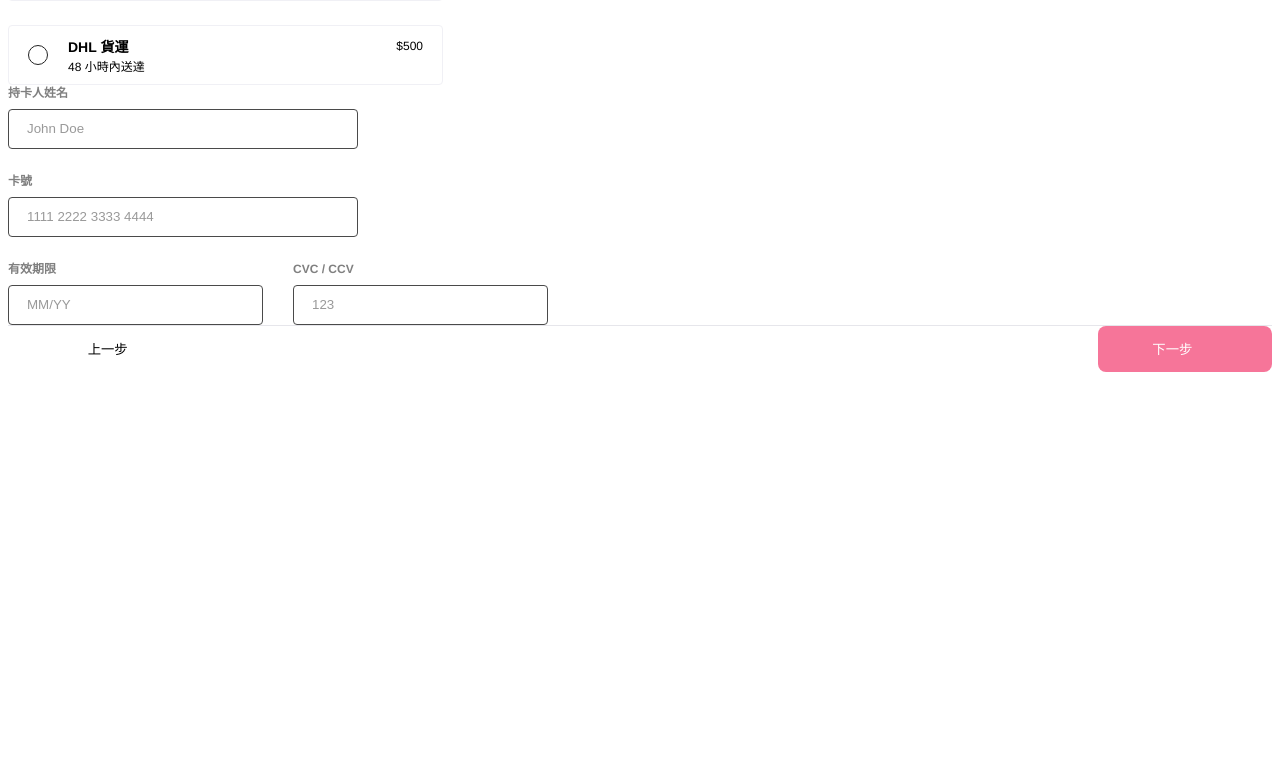
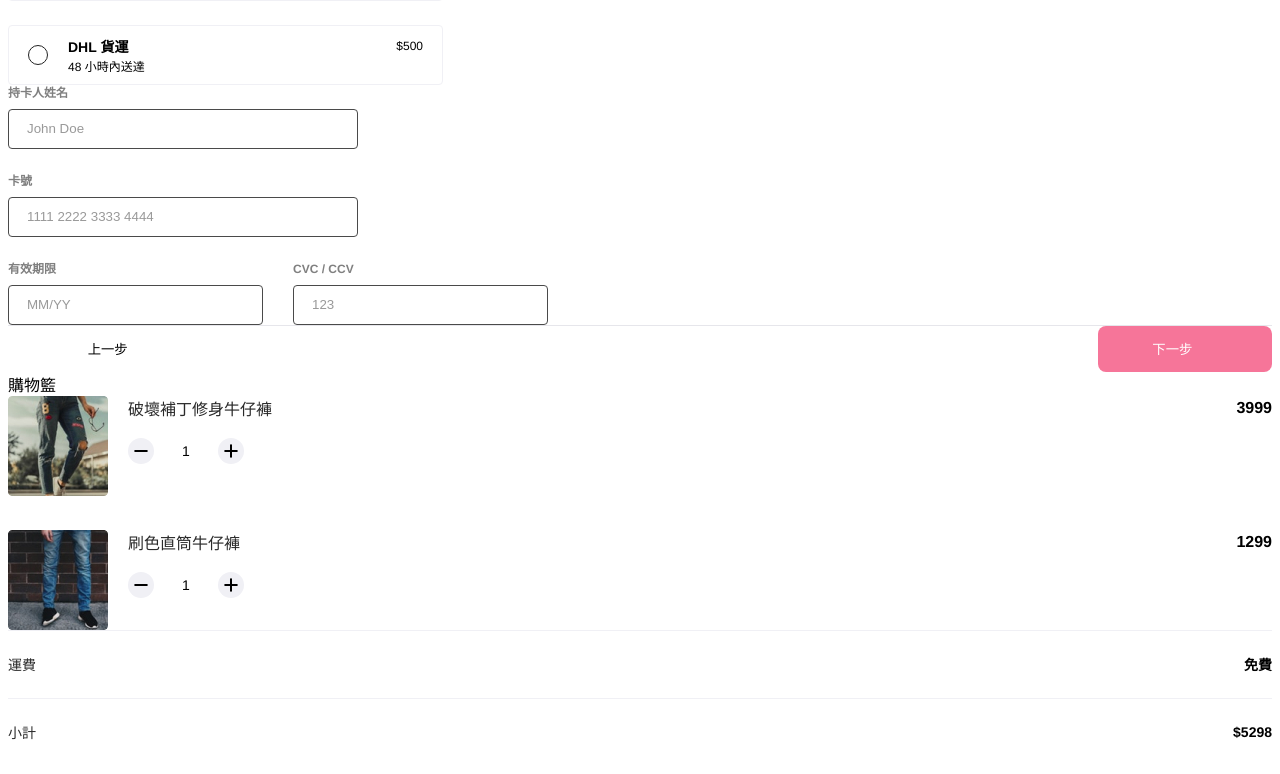
Before and after one commit to deleav/alpha-cart-react, a React (Create React App) app: page / in a window 1280 px wide. Shown: the part 481-1255 px from the top of the page. Before the commit the page ends 861 px from the top, so only its background shows below. Built offline with nearby package versions, Linux system fonts and the light colour scheme; some icons are missing.

Commit message:
feat: add Cart

```diff
--- a/jsconfig.json
+++ b/jsconfig.json
@@ -1,6 +1,6 @@
 {
   "compilerOptions": {
-    "module": "es6",
+    "module": "esnext",
     "target": "es6",
     "jsx": "react-jsx",
     "checkJs": true,
--- a/src/App.js
+++ b/src/App.js
@@ -1,4 +1,5 @@
 import styles from './app.module.css';
+import Cart from './components/cart/Cart';
 import PaymentInfo from './components/checkoutStep/PaymentInfo';
 import ShippingInfo from './components/checkoutStep/ShippingInfo';
 import ShippingMethod from './components/checkoutStep/ShippingMethod';
@@ -13,6 +14,7 @@ function App() {
       <ShippingMethod />
       <PaymentInfo />
       <Footer />
+      <Cart shippingFee={0} onChange={() => {}} />
     </div>
   );
 }
--- /dev/null
+++ b/src/components/cart/Cart.jsx
@@ -0,0 +1,82 @@
+import PropTypes from 'prop-types';
+import { useState } from 'react';
+
+import product1 from '../../assets/product1.jpg';
+import product2 from '../../assets/product2.jpg';
+import getPriceText from '../../utils/getPriceText';
+import Item from './Item';
+import PriceRow from './PriceRow';
+
+const defaultItems = [
+  {
+    imgSrc: product1,
+    title: '破壞補丁修身牛仔褲',
+    amount: 1,
+    price: 3999,
+  },
+  {
+    imgSrc: product2,
+    title: '刷色直筒牛仔褲',
+    amount: 1,
+    price: 1299,
+  },
+];
+
+function getPrice(items) {
+  return items.reduce((acc, cur) => {
+    return (acc += cur.amount * cur.price);
+  }, 0);
+}
+
+export default function Cart({ shippingFee, onChange }) {
+  const [items, setItems] = useState(defaultItems);
+  const price = getPrice(items);
+  const priceText = getPriceText(price + shippingFee);
+  const shippingFeeText = getPriceText(shippingFee);
+
+  const handleItemUpdate = (items) => {
+    setItems([...items]);
+    const price = getPrice(items);
+    const total = price + shippingFee;
+
+    onChange(total);
+  };
+
+  function increaseAmount(index) {
+    items[index].amount++;
+    handleItemUpdate(items);
+  }
+
+  function decreaseAmount(index) {
+    if (items[index].amount > 1) {
+      items[index].amount--;
+      handleItemUpdate(items);
+    }
+  }
+
+  return (
+    <div id="cart-main">
+      <div className="title-container">購物籃</div>
+      <div className="items-container">
+        {items.map((item, index) => (
+          <Item
+            key={index}
+            index={index}
+            {...item}
+            onIncrease={increaseAmount}
+            onDecrease={decreaseAmount}
+          />
+        ))}
+      </div>
+      <div className="footer-container">
+        <PriceRow title="運費" price={shippingFeeText} />
+        <PriceRow title="小計" price={priceText} />
+      </div>
+    </div>
+  );
+}
+
+Cart.propTypes = {
+  shippingFee: PropTypes.number.isRequired,
+  onChange: PropTypes.func.isRequired,
+};
--- /dev/null
+++ b/src/components/cart/Item.jsx
@@ -0,0 +1,47 @@
+import classNames from 'classnames';
+import PropTypes from 'prop-types';
+
+import styles from './item.module.css';
+
+export default function Item({
+  imgSrc,
+  title,
+  price,
+  amount,
+  index,
+  onDecrease,
+  onIncrease,
+}) {
+  return (
+    <div className={styles.itemMain}>
+      <div className={styles.imgArea}>
+        <img src={imgSrc} alt="" className={styles.img} />
+      </div>
+      <div className={styles.titleArea}>
+        <div className={styles.title}>{title}</div>
+        <div className={styles.price}>{price}</div>
+      </div>
+      <div className={styles.amountArea}>
+        <div
+          className={classNames(styles.counter, styles.minus)}
+          onClick={() => onDecrease(index)}
+        />
+        {amount}
+        <div
+          className={classNames(styles.counter, styles.plus)}
+          onClick={() => onIncrease(index)}
+        />
+      </div>
+    </div>
+  );
+}
+
+Item.propTypes = {
+  imgSrc: PropTypes.string.isRequired,
+  title: PropTypes.string.isRequired,
+  price: PropTypes.number.isRequired,
+  amount: PropTypes.number.isRequired,
+  index: PropTypes.number.isRequired,
+  onDecrease: PropTypes.func.isRequired,
+  onIncrease: PropTypes.func.isRequired,
+};
--- /dev/null
+++ b/src/components/cart/PriceRow.jsx
@@ -0,0 +1,17 @@
+import PropTypes from 'prop-types';
+
+import styles from './priceRow.module.css';
+
+export default function PriceRow({ title, price }) {
+  return (
+    <div className={styles.priceRowMain}>
+      <div className={styles.title}>{title}</div>
+      <div className={styles.price}>{price}</div>
+    </div>
+  );
+}
+
+PriceRow.propTypes = {
+  title: PropTypes.string.isRequired,
+  price: PropTypes.string.isRequired,
+};
--- /dev/null
+++ b/src/components/cart/item.module.css
@@ -0,0 +1,91 @@
+.itemMain {
+  display: grid;
+  grid-template-rows: 24px 18px 26px;
+  grid-template-columns: 100px 20px 1fr;
+  grid-template-areas:
+    'img . title'
+    'img . .'
+    'img . amount';
+  height: 100px;
+  margin-bottom: 34px;
+  color: #000;
+}
+.itemMain:last-child {
+  margin-bottom: 0;
+}
+.imgArea {
+  grid-area: img;
+  border-radius: 4px;
+  overflow: hidden;
+  height: 100px;
+  width: 100px;
+}
+.img {
+  display: block;
+  width: 100%;
+  height: 100%;
+  object-fit: cover;
+}
+.titleArea {
+  grid-area: title;
+  display: flex;
+  align-items: center;
+  justify-content: space-between;
+}
+.title {
+  font-size: 16px;
+  font-weight: 400;
+  color: #2a2a2a;
+}
+.price {
+  font-weight: 700;
+  font-size: 16px;
+}
+.amountArea {
+  grid-area: amount;
+  display: grid;
+  place-items: center;
+  grid-template-columns: 26px 64px 26px;
+  grid-auto-flow: column;
+
+  font-size: 14px;
+  font-weight: 500;
+}
+.counter {
+  position: relative;
+  width: 26px;
+  height: 26px;
+  background-color: #f0f0f5;
+  border-radius: 50%;
+  cursor: pointer;
+}
+.counter.minus::after {
+  position: absolute;
+  top: 50%;
+  left: 50%;
+  transform: translate(-50%, -50%);
+  content: '';
+  border-radius: 2px;
+  border: 1px solid;
+  width: 12px;
+}
+.counter.plus::before {
+  position: absolute;
+  top: 50%;
+  left: 50%;
+  transform: translate(-50%, -50%);
+  content: '';
+  border-radius: 2px;
+  border: 1px solid;
+  width: 12px;
+}
+.counter.plus::after {
+  position: absolute;
+  top: 50%;
+  left: 50%;
+  transform: translate(-50%, -50%);
+  content: '';
+  border-radius: 2px;
+  border: 1px solid;
+  height: 12px;
+}
--- /dev/null
+++ b/src/components/cart/priceRow.module.css
@@ -0,0 +1,16 @@
+.priceRowMain {
+  display: flex;
+  align-items: center;
+  justify-content: space-between;
+
+  border-top: 1px solid #f0f0f5;
+  height: 68px;
+  font-size: 14px;
+}
+.title {
+  color: #2a2a2a;
+}
+.price {
+  color: #000;
+  font-weight: bold;
+}
```
Also changed, not shown: src/components/cart/cart.module.css (added, +31 -0 lines), src/assets/product1.jpg (added), src/assets/product2.jpg (added).
